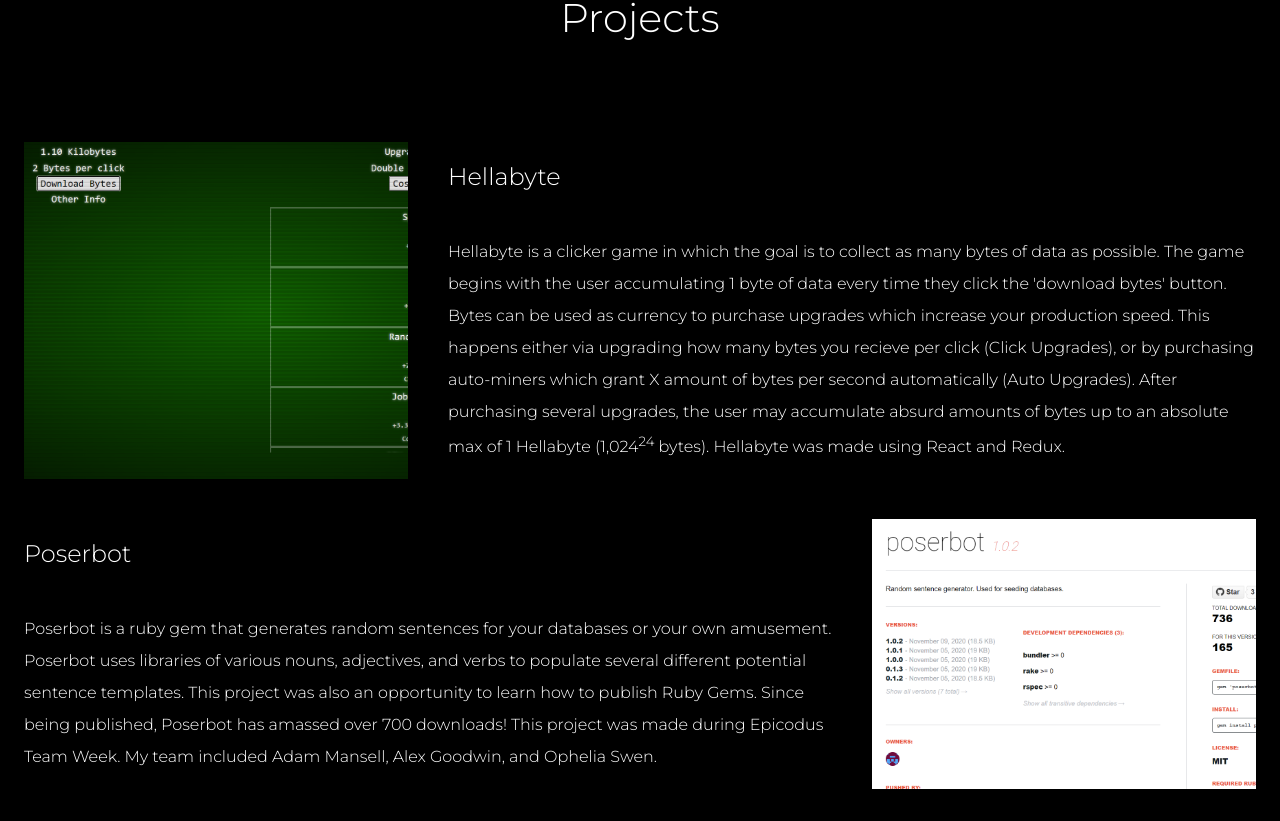
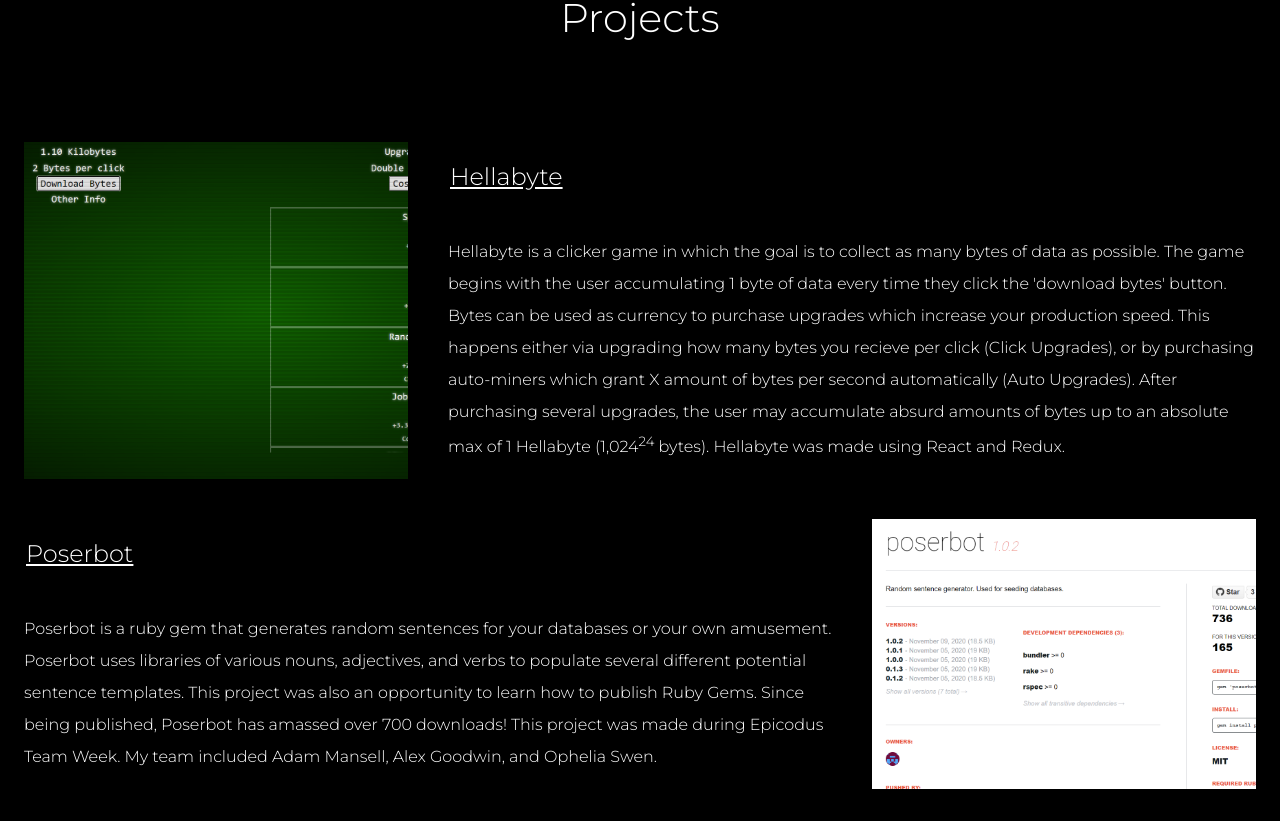
Before and after one commit to Joebenitus/landing-page-react, a React (Create React App) app: page / in a window 1280 px wide. Shown: the part 1939-2760 px from the top of the page. Built offline with nearby package versions, Linux system fonts and the light colour scheme.

Commit message:
add links to project sites and github in projects section

```diff
--- a/package.json
+++ b/package.json
@@ -11,6 +11,7 @@
     "aos": "^2.3.4",
     "react": "^17.0.1",
     "react-dom": "^17.0.1",
+    "react-router-dom": "^5.2.0",
     "react-scripts": "3.2.0",
     "web-vitals": "^0.2.4"
   },
--- a/src/components/Projects.js
+++ b/src/components/Projects.js
@@ -9,7 +9,7 @@
 import Aos from 'aos';
 import 'aos/dist/aos.css';
 
-const useStyles = makeStyles(() => ({
+const useStyles = makeStyles((theme) => ({
   root: {
     marginBottom: '300px',
     '& h1': {
@@ -53,6 +53,23 @@
   textBody: {
     fontSize: '16px',
     lineHeight: '2'
+  },
+  projectLink: {
+    padding: '2px',
+    height: '100%',
+    width: 'auto',
+    color: 'white',
+    transition: theme.transitions.create(['background-color', 'color', 'transformScale'], {
+      duration: theme.transitions.duration.standard
+    }),
+    '&:hover': {
+      backgroundColor: 'rgb(255, 255, 255)',
+      color: 'rgb(0, 0, 0)',
+      cursor: 'pointer',
+    },
+    '&:active': {
+      color: 'rgb(255, 255, 255)'
+    }
   }
 }))
 
@@ -71,13 +88,14 @@
         <Grid data-aos='fade-right' item xs={12} sm={4}>
           <div className={classes.hellabyteImg}></div>
         </Grid>
+        {/* TODO use links without <a> tags */}
         <Grid data-aos='fade-right' item className={classes.textHeader} xs={12} sm={8}>
-          <h2>Hellabyte</h2>
+          <h2><a className={classes.projectLink} href="https://hellabyte-e404f.firebaseapp.com/">Hellabyte</a></h2>
           <h3 className={classes.textBody}>Hellabyte is a clicker game in which the goal is to collect as many bytes of data as possible. The game begins with the user accumulating 1 byte of data every time they click the 'download bytes' button. Bytes can be used as currency to purchase upgrades which increase your production speed. This happens either via upgrading how many bytes you recieve per click (Click Upgrades), or by purchasing auto-miners which grant X amount of bytes per second automatically (Auto Upgrades). After purchasing several upgrades, the user may accumulate absurd amounts of bytes up to an absolute max of 1 Hellabyte (1,024<sup>24</sup> bytes). Hellabyte was made using React and Redux.</h3>
         </Grid>
 
         <Grid data-aos='fade-left' item className={classes.textHeader} xs={12} sm={8}>
-          <h2>Poserbot</h2>
+          <h2><a className={classes.projectLink} href="https://github.com/Joebenitus/poser_gem">Poserbot</a></h2>
           <h3 className={classes.textBody}>Poserbot is a ruby gem that generates random sentences for your databases or your own amusement. Poserbot uses libraries of various nouns, adjectives, and verbs to populate several different potential sentence templates. This project was also an opportunity to learn how to publish Ruby Gems. Since being published, Poserbot has amassed over 700 downloads! This project was made during Epicodus Team Week. My team included Adam Mansell, Alex Goodwin, and Ophelia Swen.</h3>
         </Grid>
         <Grid data-aos='fade-left' item xs={12} sm={4}>
@@ -87,7 +105,7 @@
           <div className={classes.minecraftImg}></div>
         </Grid>
         <Grid data-aos='fade-right' item className={classes.textHeader} xs={12} sm={8}>
-          <h2>Minecraft Shop</h2>
+          <h2><a className={classes.projectLink} href="https://github.com/Joebenitus/minecraft_shop">Minecraft Shop</a></h2>
           <h3 className={classes.textBody}>A Rails application which allows the user to create product listings and reviews for those products. Full CRUD functionality is included with both classes (Product and Review). A product can have many reviews (one-to-many relationship). This project was made using Ruby on Rails with a PostgreSQL database.</h3>
         </Grid>
       </Grid>
--- /dev/null
+++ b/src/functions/LocationMap.js
@@ -0,0 +1,5 @@
+export const LocationMap = (locationId) => {
+  const map = {
+    1: document.querySelector()
+  }
+}
--- a/src/index.js
+++ b/src/index.js
@@ -2,6 +2,7 @@
 import ReactDOM from 'react-dom';
 import './index.css';
 import App from './components/App';
+import { BrowserRouter as Router, Switch, Route } from 'react-router-dom';
 import reportWebVitals from './reportWebVitals';
 
 ReactDOM.render(
```
Also changed, not shown: firebase.json (added), 2 other files (tests, documents, lock files or other folders).
